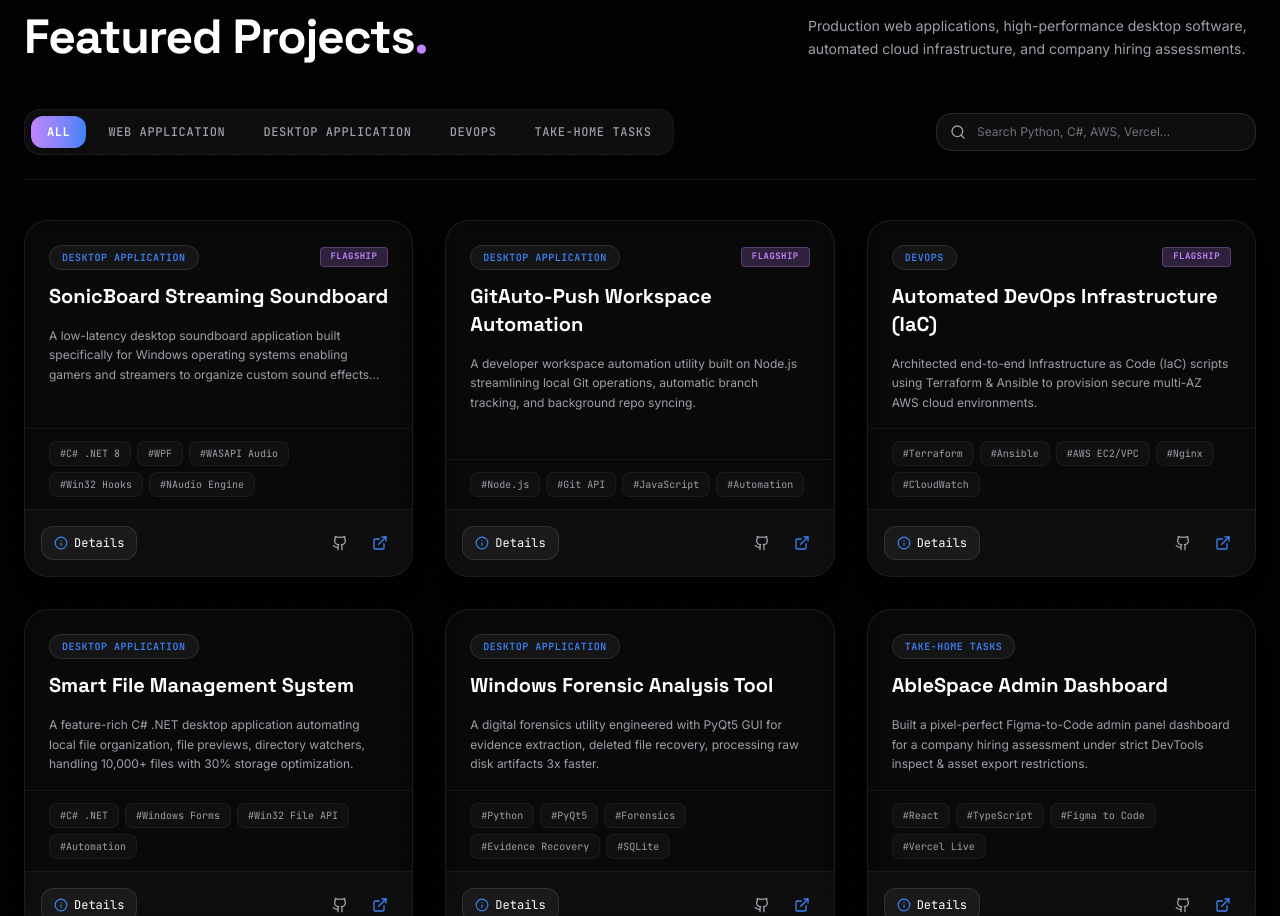
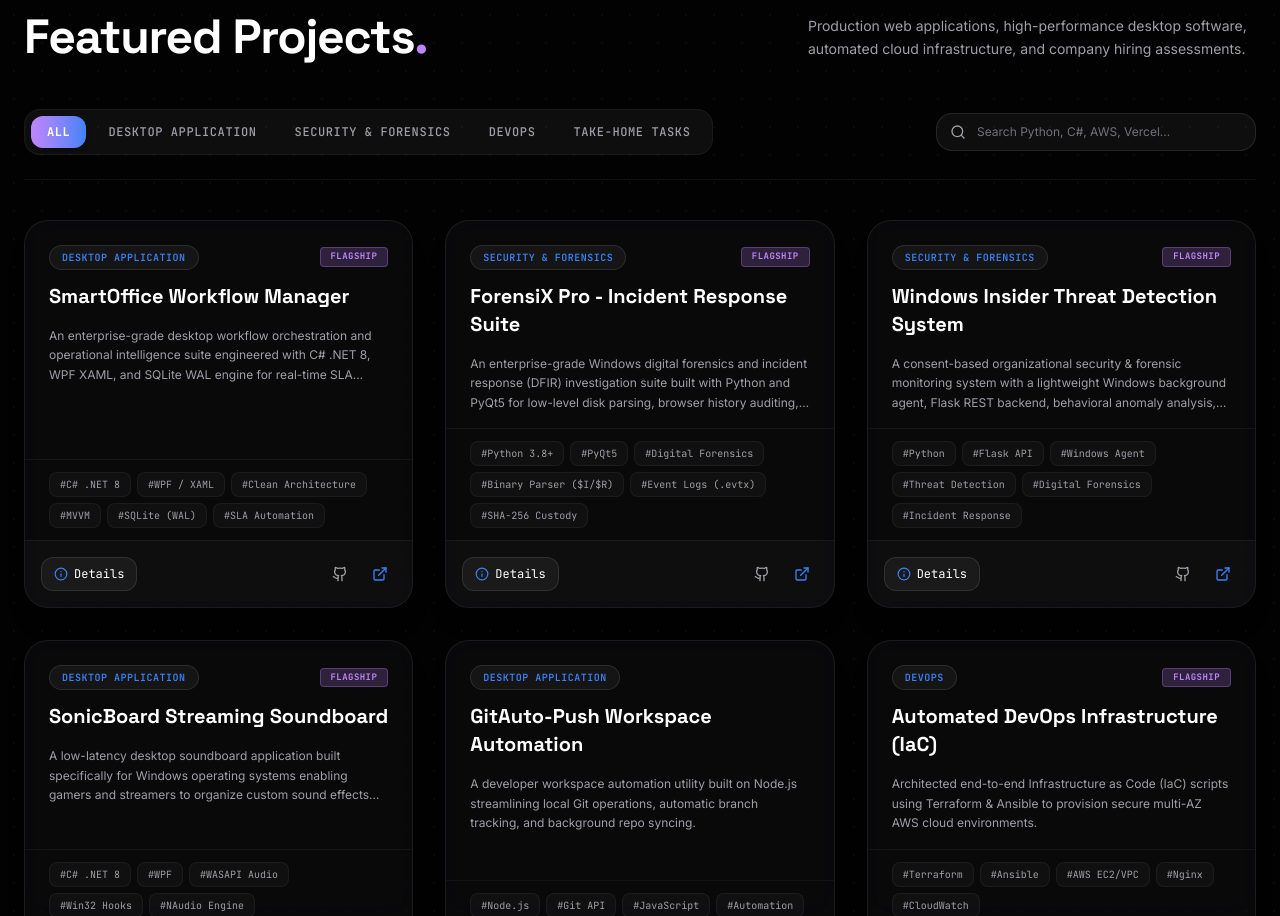
Before and after one commit to Kunal-CodeLab/Portfolio, a React (Vite) app: page / in a window 1280 px wide. Shown: the part 2724-3640 px from the top of the page. Built offline with nearby package versions, Linux system fonts and the light colour scheme; no server answers.

Commit message:
Add SmartOffice-Workflow, ForensiX-Pro, and Insider-Threat-Detection featured projects

```diff
--- a/src/components/AIChatbot.tsx
+++ b/src/components/AIChatbot.tsx
@@ -262,7 +262,7 @@ Kunal's Verified Resume Summary:
 - Full-Stack Developer & BCA 6th Sem Student at Jaipur National University (2023-2026).
 - Freelance Work: Developed commercial live apps (Huzurr.com, Jawaileopardsafaris.com), boosting PageSpeed UI scores by 40%.
 - Python Intern at Codveda Technologies (resolved 30+ defects, 25% efficiency boost).
-- Key Projects: SonicBoard (.NET 8 WPF, NAudio, Win32 Hooks), GitAuto-Push (Node.js workspace automation), Automated DevOps (Terraform, Ansible, AWS EC2/VPC, CloudWatch), Smart File Management (C# .NET), Forensic Tool (PyQt5).
+- Key Projects: SmartOffice Workflow Manager (C# .NET 8, WPF, Clean Architecture/MVVM, SQLite WAL, SLA Engine), ForensiX Pro (Python, PyQt5, Binary $I/$R Parsers, .evtx Logs, SHA-256 Custody), Windows Insider Threat Detection System (Python, Flask, Windows Agent, Behavioral Analytics), SonicBoard (.NET 8 WPF, NAudio, Win32 Hooks), Automated DevOps (Terraform, Ansible, AWS EC2/VPC, CloudWatch).
 - Availability: Available Immediately, open to Remote and Relocating.
 - Contact: Email (kunal.codes5@gmail.com), Phone (+91 6377470431).
 
--- a/src/components/Projects.tsx
+++ b/src/components/Projects.tsx
@@ -10,7 +10,7 @@ export default function Projects() {
   const [searchQuery, setSearchQuery] = useState("");
   const [selectedProject, setSelectedProject] = useState<Project | null>(null);
 
-  const categories = ["All", "Web Application", "Desktop Application", "DevOps", "Take-Home Tasks"];
+  const categories = ["All", "Desktop Application", "Security & Forensics", "DevOps", "Take-Home Tasks"];
 
   const filteredProjects = useMemo(() => {
     return PROJECTS.filter((proj) => {
--- a/src/data.ts
+++ b/src/data.ts
@@ -97,6 +97,67 @@ export const EDUCATION_TIMELINE: EducationMilestone[] = [
 
 export const PROJECTS: Project[] = [
   {
+    id: "smart-office-workflow",
+    title: "SmartOffice Workflow Manager",
+    description: "An enterprise-grade desktop workflow orchestration and operational intelligence suite engineered with C# .NET 8, WPF XAML, and SQLite WAL engine for real-time SLA tracking, dynamic Kanban, calendar scheduling, and forensic audit trails.",
+    longDescription: "SmartOffice Workflow Manager is an enterprise-grade desktop operational command center engineered with modern C# .NET 8, WPF XAML, and Clean Architecture (MVVM). Designed to eliminate fragmented spreadsheets and ad-hoc task trackers, it features real-time SLA breach countdowns, background automation workers scanning every 30s, dynamic multi-view task ecosystems (DataGrid, 5-stage Kanban, 42-cell Monthly Calendar), forensic audit trail diffing, and multi-template executive intelligence reporting.",
+    features: [
+      "Multi-View Task Ecosystem: High-density DataGrid, 5-Stage Drag-and-Drop Kanban Board, and 42-Cell Monthly Calendar",
+      "Real-Time SLA Engine: Configurable SLA targets (4h to 72h) with Hosted Service scanning every 30s for automated escalation",
+      "Executive Intelligence Hub: 4 pre-built templates (Summary, Throughput, SLA Risk, Audit) with HTML preview & CSV/HTML exports",
+      "Forensic Audit Hub: Immutable mutation tracking with operator ID, action types, entity names, UTC timestamps, and diff snapshots",
+      "Action Checklists & Asset Management: Subtask milestone breakdowns with instant strikethrough feedback and document attachment tracking",
+      "High-Performance Architecture: SQLite with WAL journaling & WPF subpixel ClearType rendering for high-DPI displays"
+    ],
+    architecture: "C# .NET 8.0, WPF / Modern XAML, Clean Architecture + MVVM, SQLite (WAL Engine), Microsoft.Extensions.Hosting",
+    tags: ["C# .NET 8", "WPF / XAML", "Clean Architecture", "MVVM", "SQLite (WAL)", "SLA Automation"],
+    imageSrc: "/images/fileorganiser.PNG",
+    liveUrl: "https://github.com/Kunal-CodeLab/Smart-Office-Workflow",
+    githubUrl: "https://github.com/Kunal-CodeLab/Smart-Office-Workflow",
+    category: "Desktop Application",
+    highlighted: true
+  },
+  {
+    id: "forensix-pro",
+    title: "ForensiX Pro - Incident Response Suite",
+    description: "An enterprise-grade Windows digital forensics and incident response (DFIR) investigation suite built with Python and PyQt5 for low-level disk parsing, browser history auditing, and cryptographic chain of custody.",
+    longDescription: "ForensiX Pro is a high-performance digital forensics investigation platform engineered for cyber incident responders, forensic examiners, and security auditors. Operating with minimal CPU/RAM overhead, it delivers end-to-end evidence discovery: Windows binary $I/$R Recycle Bin parsing (v1 & v2), non-locking SQLite browser history extraction (Chrome, Edge, Firefox, Brave, Opera), Windows .evtx event log analysis, zero-drop timeline normalization, chunked SHA-256 evidence hashing, and court-ready HTML/CSV reporting.",
+    features: [
+      "Windows Binary $I/$R Recycle Bin Parser: Recovers original file paths, FILETIME 64-bit timestamps, and direct 1-click restore",
+      "Multi-Profile Browser Extractor: Non-locking shadow-buffer SQLite extraction across Chrome, Edge, Firefox, Brave, Opera",
+      "Windows Event Log Parser (.evtx): High-speed extraction of Application, Security, and System logs via PowerShell pipelines",
+      "Unified Forensic Timeline Creator: Zero-drop universal timestamp normalization across ISO-8601, Unix, and FILETIME",
+      "Cryptographic Chain of Custody: Chunked SHA-256 hashing, ZIP packaging with JSON metadata, and court-ready HTML/CSV reports"
+    ],
+    architecture: "Python 3.8+, PyQt5 Modern GUI, Low-level NTFS/MFT & Binary Parsers, PowerShell .evtx Pipeline, SQLite Shadow Buffers, SHA-256 Hash Engine",
+    tags: ["Python 3.8+", "PyQt5", "Digital Forensics", "Binary Parser ($I/$R)", "Event Logs (.evtx)", "SHA-256 Custody"],
+    imageSrc: "/images/forensic analysis tool.PNG",
+    liveUrl: "https://github.com/Kunal-CodeLab/ForensiX-Pro",
+    githubUrl: "https://github.com/Kunal-CodeLab/ForensiX-Pro",
+    category: "Security & Forensics",
+    highlighted: true
+  },
+  {
+    id: "insider-threat-detection",
+    title: "Windows Insider Threat Detection System",
+    description: "A consent-based organizational security & forensic monitoring system with a lightweight Windows background agent, Flask REST backend, behavioral anomaly analysis, and court-ready incident triage reports.",
+    longDescription: "A consent-based organizational security platform designed to detect suspicious insider activities, collect forensically sound digital evidence, and generate court-ready incident reports. Includes a modular Windows background agent (Core, Monitors, Forensics, Analysis), centralized Flask API dashboard, real-time risk scoring for anomalous actions, and cryptographic chain of custody preservation.",
+    features: [
+      "Consent-Based Security Agent: Background Windows agent monitoring suspicious processes, unauthorized USB storage, and anomalous activities",
+      "Forensic Evidence Collection: Captures tamper-evident system logs, memory artifacts, and digital evidence following strict chain of custody",
+      "Behavioral Anomaly & Risk Engine: Heuristic analysis module calculating user risk scores and flagging high-risk security events",
+      "Admin Web Command Center: Flask REST backend and web interface for centralized endpoint monitoring and incident triage",
+      "Court-Ready Incident Reporting: Structured audit trail generation with multi-format export capabilities for compliance"
+    ],
+    architecture: "Python 3.8+, Windows Agent Core, Flask REST API, Web Dashboard, Heuristic Risk Scoring, SQLite Evidence Store",
+    tags: ["Python", "Flask API", "Windows Agent", "Threat Detection", "Digital Forensics", "Incident Response"],
+    imageSrc: "/images/vulscanner.PNG",
+    liveUrl: "https://github.com/Kunal-CodeLab/Insider-Threat-Detection-System",
+    githubUrl: "https://github.com/Kunal-CodeLab/Insider-Threat-Detection-System",
+    category: "Security & Forensics",
+    highlighted: true
+  },
+  {
     id: "sonicboard",
     title: "SonicBoard Streaming Soundboard",
     description: "A low-latency desktop soundboard application built specifically for Windows operating systems enabling gamers and streamers to organize custom sound effects and assign instantaneous global hotkey shortcuts.",
@@ -133,7 +194,7 @@ export const PROJECTS: Project[] = [
     liveUrl: "https://github.com/Kunal-CodeLab",
     githubUrl: "https://github.com/Kunal-CodeLab",
     category: "Desktop Application",
-    highlighted: true
+    highlighted: false
   },
   {
     id: "automated-devops",
```
